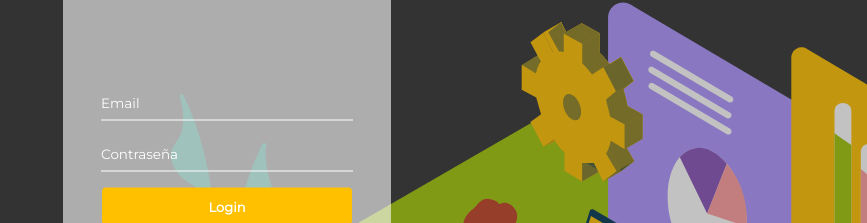
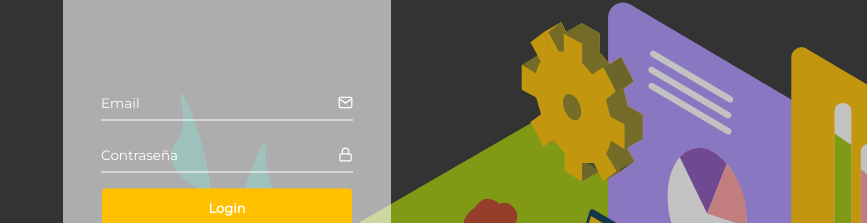
Before and after one commit to famicucci/pi-boilerplate, a Next.js app: page /login in a window 1280 px wide. Shown: the part 245-468 px from the top of the page, without its empty margins (413-1280 px from the left). Built offline with nearby package versions, Linux system fonts and the light colour scheme.

Commit message:
Add icons in inputs

```diff
--- a/app/login/components/FormLogin/FormLogin.tsx
+++ b/app/login/components/FormLogin/FormLogin.tsx
@@ -7,6 +7,7 @@ import { loginSchema } from '../../validations';
 import { Login } from '../../models';
 import { Button } from '@/components/Buttons';
 import styles from '../../styles/formLogin.module.css';
+import { Lock, Mail } from 'react-feather';
 
 export default function FormLogin() {
 	const defaultValues: Login = { email: '', password: '' };
@@ -25,12 +26,14 @@ export default function FormLogin() {
 				type="text"
 				name="email"
 				placeholder="Email"
+				icon={<Mail size={16} />}
 			/>
 			<TextField
 				control={control}
 				type="password"
 				name="password"
 				placeholder="Contraseña"
+				icon={<Lock size={16} />}
 			/>
 			<Button type="submit" color="primary">
 				Login
--- a/components/inputs/TextField.tsx
+++ b/components/inputs/TextField.tsx
@@ -8,6 +8,7 @@ export default function TextField({
 	name,
 	placeholder,
 	type,
+	icon,
 	fullWidth,
 }: TextField) {
 	const { field, fieldState } = useController({ control, name });
@@ -15,12 +16,15 @@ export default function TextField({
 
 	return (
 		<div className={!fullWidth ? styles.container : styles.containerFullWidth}>
+			<div className={styles.inputContainer}>
 				<input
 					{...field}
 					type={type}
 					placeholder={placeholder}
 					className={styles.input}
 				/>
+				{icon && <>{icon}</>}
+			</div>
 			{error && <p>{error.message}</p>}
 		</div>
 	);
--- a/models/textField.ts
+++ b/models/textField.ts
@@ -4,6 +4,7 @@ export interface TextField {
 	control: UseControllerProps<any>['control'];
 	name: UseControllerProps<any>['name'];
 	type: string;
+	icon?: React.ReactNode;
 	placeholder?: string;
 	fullWidth?: boolean;
 }
--- a/package.json
+++ b/package.json
@@ -18,6 +18,7 @@
     "next": "13.4.4",
     "react": "18.2.0",
     "react-dom": "18.2.0",
+    "react-feather": "^2.0.10",
     "react-hook-form": "^7.45.1",
     "typescript": "5.0.4",
     "yup": "^1.2.0"
--- a/styles/textField.module.css
+++ b/styles/textField.module.css
@@ -8,6 +8,16 @@
 	margin-bottom: 16px;
 }
 
+.inputContainer {
+	border-bottom: 0.1px solid rgba(255, 255, 255, 1);
+
+	/* icon */
+	display: flex;
+	align-items: center;
+	justify-content: space-between;
+	color: #fff;
+}
+
 .input {
 	width: 100%;
 	height: 35px;
@@ -15,7 +25,6 @@
 	outline: none;
 	background: none;
 	color: #fff;
-	border-bottom: 0.1px solid #fff;
 	font-size: 13.5px;
 	font-weight: 300;
 }
```
Also changed, not shown: 1 other file (tests, documents, lock files or other folders). Lines whose indentation alone changed are shown as unchanged.
